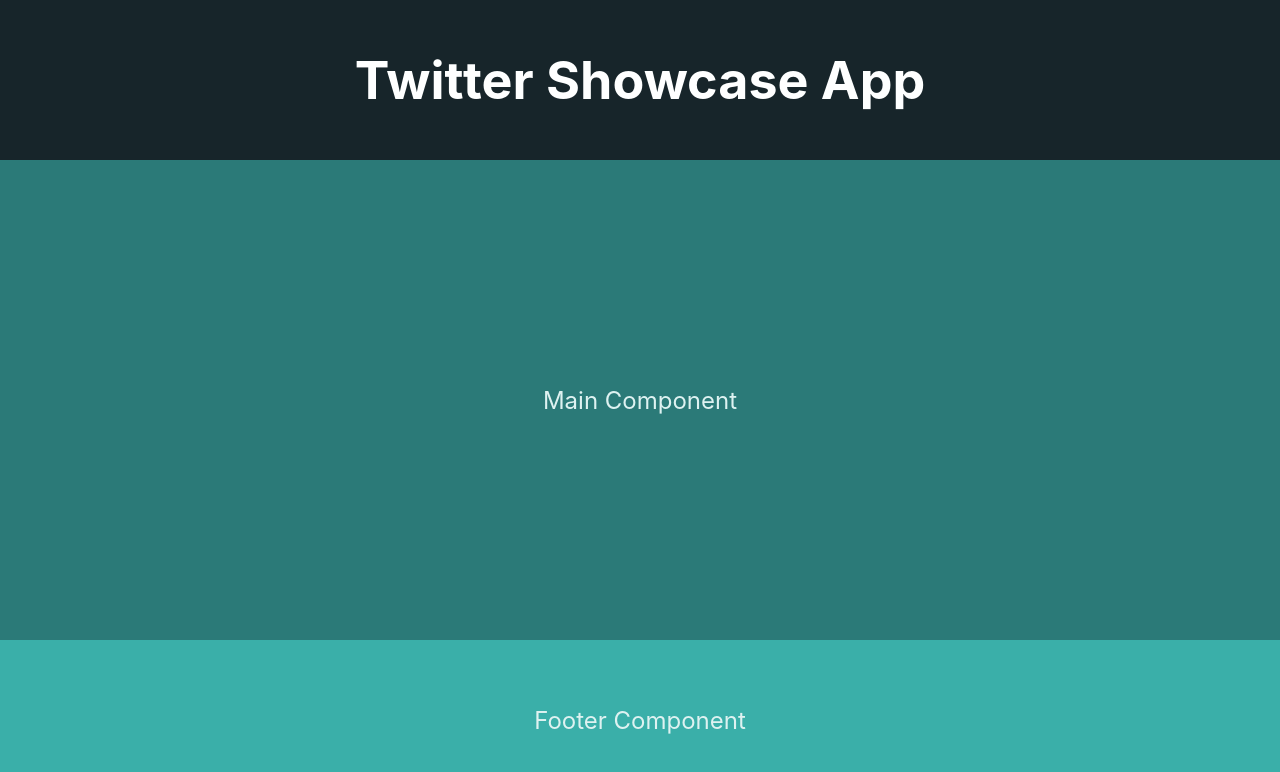
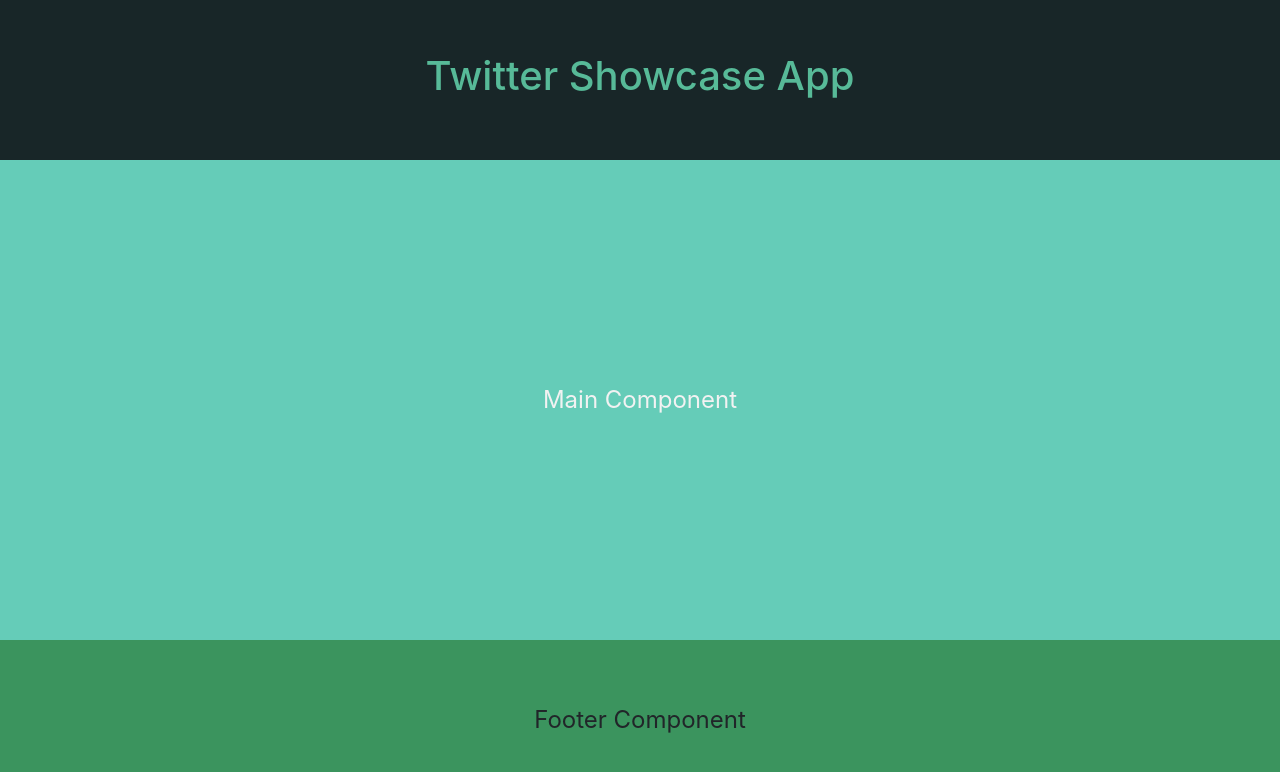
Before and after one commit to jazfunk/twitter-showcase-app, a React (Create React App) app: page / in a window 1280 px wide. Shown: the top 772 px of the page. Built offline with nearby package versions, Linux system fonts and the light colour scheme.

Commit message:
Added Bootstrap, changed color palette.

```diff
--- a/src/App.css
+++ b/src/App.css
@@ -3,32 +3,32 @@
 }
 
 .App-header {
-  background-color: #17252A;
+  background-color: #182628;
   min-height: 20vh;
   display: flex;
   flex-direction: column;
   align-items: center;
   justify-content: center;
   font-size: calc(10px + 2vmin);
-  color: #FEFFFF;
+  color: #57BA98;
 }
 
 .App-main {
-  background-color: #2b7a78;
+  background-color: #65CCB8;
   min-height: 60vh;
   display: flex;
   flex-direction: column;
   justify-content: center;
   font-size: calc(8px + 2vmin);
-  color: #DEF2F1;
+  color: #F2F2F2;
 }
 
 .App-footer {
-  background-color: #3AAFA9;
+  background-color: #3B945E;
   min-height: 20vh;
   display: flex;
   flex-direction: column;
   justify-content: center;
   font-size: calc(8px + 2vmin);
-  color: #DEF2F1;
+  color: 182628;
 }
--- a/src/App.js
+++ b/src/App.js
@@ -2,6 +2,7 @@
 import AppHeader from "./AppHeader"
 import AppMain from "./AppMain"
 import AppFooter from "./AppFooter"
+import 'bootstrap/dist/css/bootstrap.min.css'
 import './App.css';
 
 const App = () => {
```
Also changed, not shown: siteInfo.txt (added).
